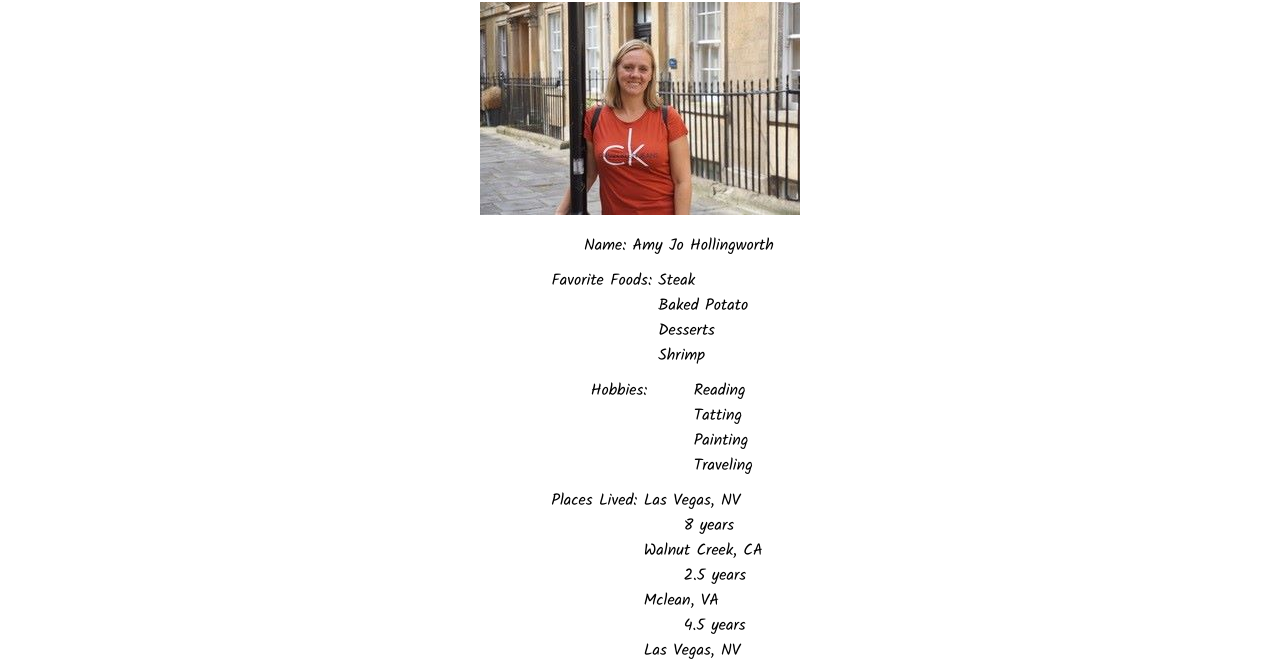
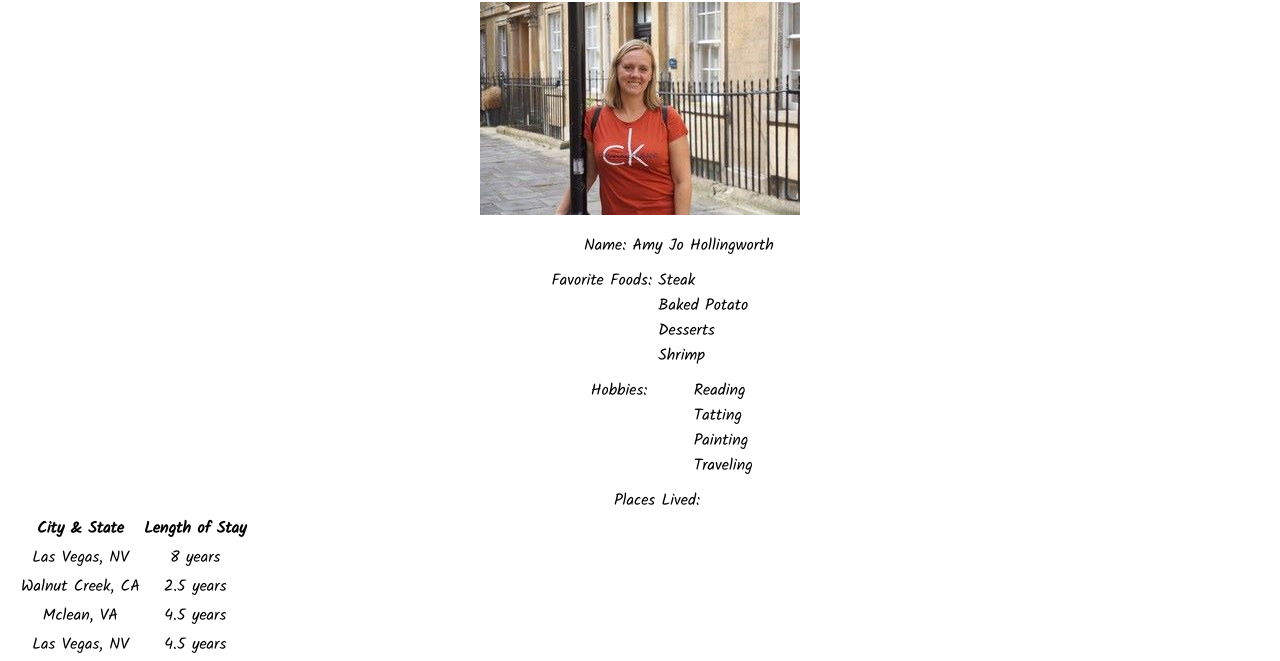
Before and after one commit to ahollingworth/cse121b, a plain HTML site: page week04/task4.html in a window 1280 px wide. Shown: the part 145-806 px from the top of the page. Drawn offline with Linux system fonts and the light colour scheme; files whose address does not match are found by name.

Commit message:
changes for a table

```diff
--- a/week04/scripts/task4.js
+++ b/week04/scripts/task4.js
@@ -68,13 +68,18 @@ myInfo.hobbies.forEach(hobby => {
 // - Create an HTML <dt> element and put its place property in the <dt> element
 // - Create an HTML <dd> element and put its length property in the <dd> element
 // Step 9: Append the HTML <dt> and <dd> elements created above to the HTML <dl> element with an ID of places-lived
-myInfo.placesLived.forEach(nextPlace => {
-    let placeName = document.createElement('dt');
+const table = document.querySelector('table');
+
+myInfo.placesLived.forEach((nextPlace) => {
+    let tr = document.createElement('tr');
+    let placeName = document.createElement('td');
+    let placeLength = document.createElement('td');
+
     placeName.textContent = nextPlace.place;
-
-    let placeLength = document.createElement('dd');
     placeLength.textContent = nextPlace.length;
 
-    document.querySelector('#places-lived').append(placeName);
-    document.querySelector('#places-lived').append(placeLength);
+    tr.appendChild(placeName);
+    tr.appendChild(placeLength);
+
+    table.appendChild(tr);
 });
--- a/week04/task4.html
+++ b/week04/task4.html
@@ -42,7 +42,12 @@
             </div>
             <div>
                 <label>Places Lived:</label>
-                <dl id="places-lived"></dl>
+                <table>
+                    <tr>
+                        <th>City & State</th>
+                        <th>Length of Stay</th>
+                    </tr>
+                </table>
 
             </div>
 
```
